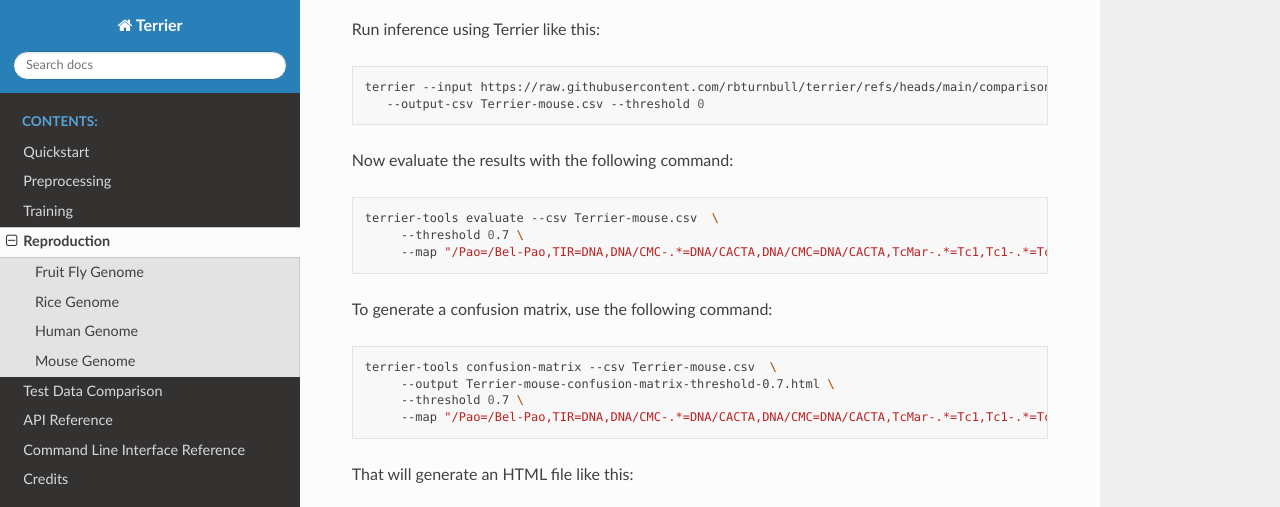
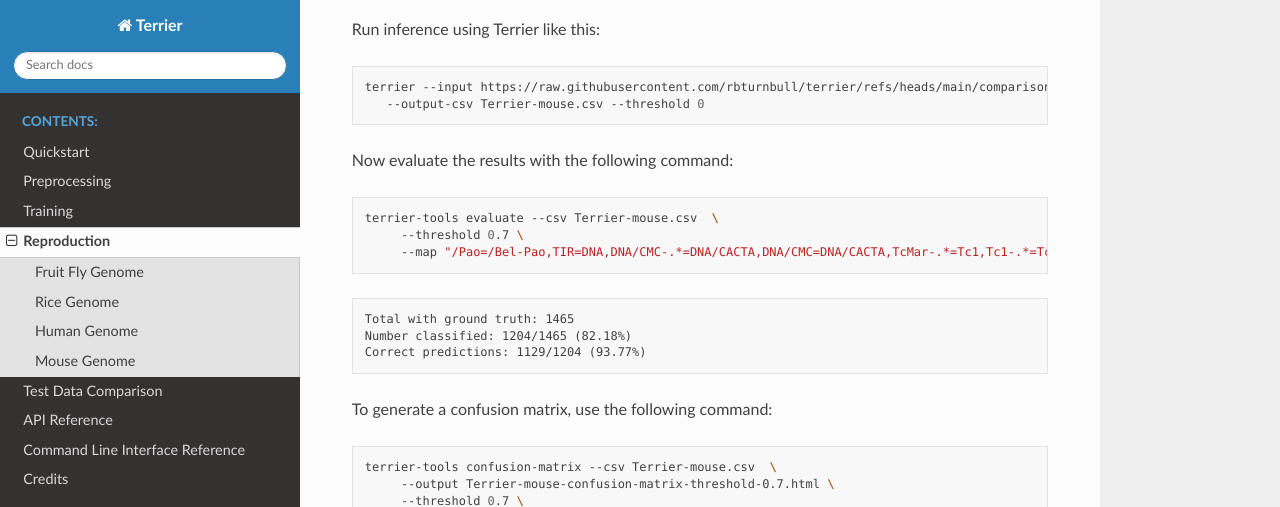
Before and after one commit to rbturnbull/terrier, a Sphinx documentation site: the page built from docs/reproduction.rst, in a window 1280 px wide and 900 px high, scrolled down 5112 px, cut to the strip 0-507 px from the top of the window. Built offline with Sphinx 7.4.7 and the Read the Docs theme 3.1.0, drawn with Linux system fonts in a browser that asks for light colours.

Commit message:
:abc: bumping docs

```diff
--- a/docs/reproduction.rst
+++ b/docs/reproduction.rst
@@ -252,6 +252,12 @@
         --map "/Pao=/Bel-Pao,TIR=DNA,DNA/CMC-.*=DNA/CACTA,DNA/CMC=DNA/CACTA,TcMar-.*=Tc1,Tc1-.*=Tc1,hAT-.*=hAT,LTR/ERV.*=LTR/ERV,L1-.*=L1,PIF-Harbinger=Harbinger,Crypton-.*=Crypton,RTE-.*=RTE,Retroposon/L1=LINE/L1,Satellite/.*=Satellite,^tRNA=SINE/tRNA,SINE/tRNA-.*=SINE/tRNA,TcMar=Tc1,SINE/5S-.*=SINE/5S,SINE/Alu=SINE/7SL,SINE/B2=SINE/tRNA,SINE/B4=SINE/tRNA,SINE/MIR=SINE/tRNA,SINE/ID=SINE/tRNA,/I-Jockey=/I,/Jockey.*=/I,/MULE-.*=/MULE,LINE/R1-.*=LINE/R1"
 
 
+.. code-block:: text
+
+   Total with ground truth: 1465
+   Number classified: 1204/1465 (82.18%)
+   Correct predictions: 1129/1204 (93.77%)
+
 To generate a confusion matrix, use the following command:
 
 .. code-block:: bash
```
Also changed, not shown: docs/latest.rst (+72 -0 lines).
